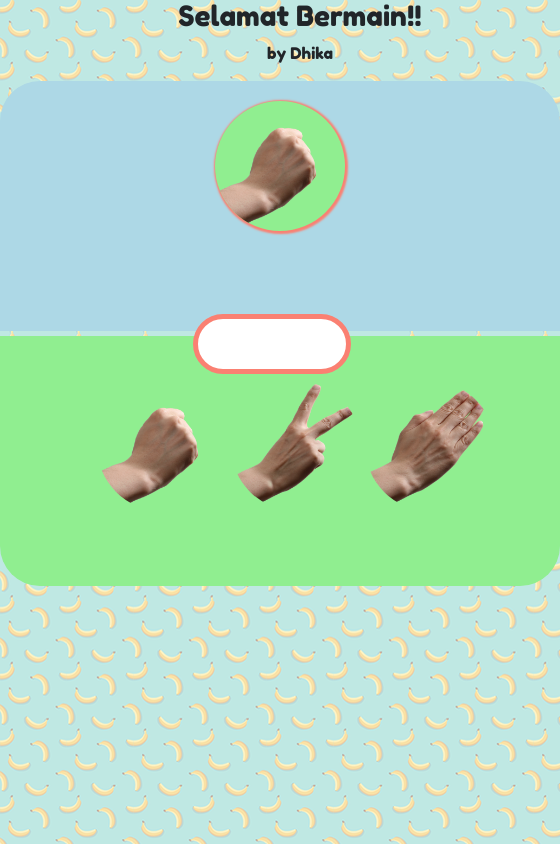
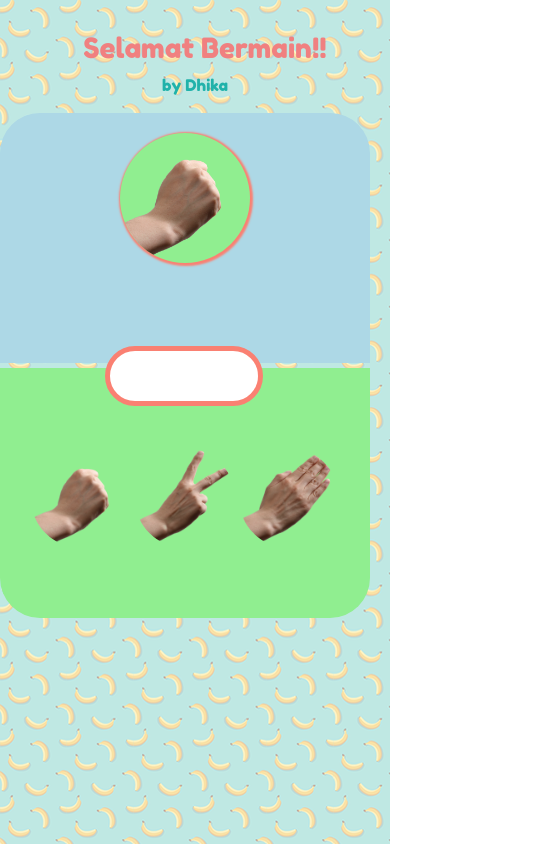
Before and after one commit to Andhikadwip/suwit, a plain HTML site: page index.html in a window 390 px wide. Shown: the whole page, 560 px wide, since content can reach past the window. Drawn offline with nearby package versions, Linux system fonts and the light colour scheme.

Commit message:
responsive

```diff
--- a/assets/style.css
+++ b/assets/style.css
@@ -83,23 +83,40 @@ ul {
   top: 2px;
 }
 @media screen and (max-width: 576px) {
-  body,
+  /* body,
   html {
     width: 500px;
-  }
+  } */
   .container {
     width: 350px;
     margin-left: 0px;
     margin-right: 0px;
   }
+  .area-comp,
+  .area-play {
+    width: 370px;
+  }
   h1,
   p {
-    padding-left: 100px;
+    padding-left: 20px;
+    padding-top: 2rem;
+    color: lightcoral;
+  }
+  p {
+    padding: 0;
+    color: lightseagreen;
   }
   .info {
-    left: 55%;
+    left: 30%;
   }
-  button {
-    margin-left: 244px;
+  ul {
+    padding: 0;
+    padding-top: 80px;
+  }
+  ul li {
+    display: inline;
+  }
+  ul li img {
+    width: 100px;
   }
 }
```
